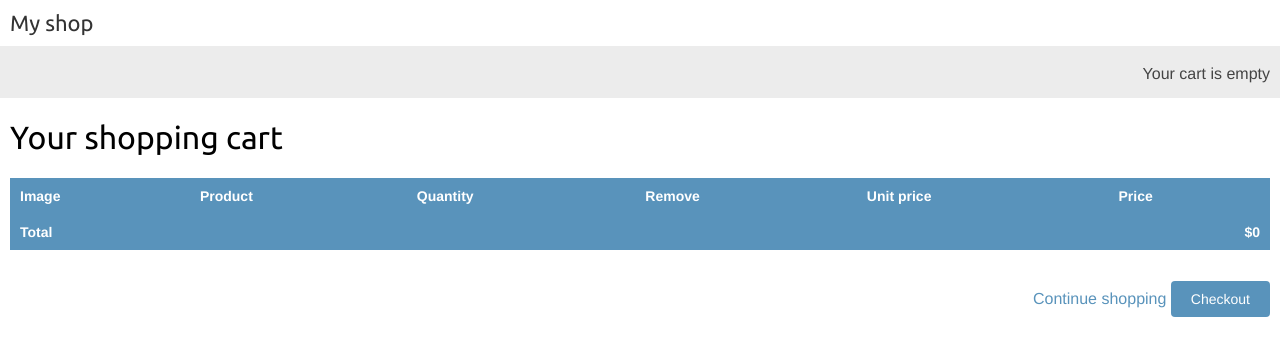
After one commit to artemyev1003/online_shop, a Django app: page /cart/ in a window 1280 px wide. The commit adds this page. Shown: the top 356 px of the page. Run offline with Django 4.2, Linux system fonts and the light colour scheme.

Commit message:
Added basic cart functionality

```diff
--- a/cart/cart.py
+++ b/cart/cart.py
@@ -1,6 +1,6 @@
 from decimal import Decimal
 from django.conf import settings
-from myshop.shop.models import Product
+from shop.models import Product
 
 
 class Cart:
@@ -49,9 +49,49 @@ class Cart:
 
     def remove(self, product: Product):
         """
-        Removes a product from a cart
+        Remove a product from the cart
         """
         product_id = str(product.id)
         if product_id in self.cart:
             del self.cart[product_id]
             self.save()
+
+    def __iter__(self):
+        """
+        Iterate over the items in the cart and
+        get the products from the database.
+        The method allows you to easily iterate over the items
+        in the cart in views and templates.
+        """
+        # Get products ids from the cart dictionary
+        products_ids = self.cart.keys()
+        # Get the product objects from the database
+        products = Product.objects.filter(id__in=products_ids)
+
+        cart = self.cart.copy()
+        for product in products:
+            cart[str(product.id)]["product"] = product
+
+        for item in cart.values():
+            item["price"] = Decimal(item["price"])
+            item["total_price"] = item["price"] * item["quantity"]
+            yield item
+
+    def __len__(self):
+        """
+        Counts the total number of the items in the cart
+        """
+        return sum(item["quantity"] for item in self.cart.values())
+
+    def get_total_price(self):
+        """
+        Calculates the total cost of the items in the cart
+        """
+        return sum(Decimal(item["price"]) * item["quantity"] for item in self.cart.values())
+
+    def clear(self):
+        """
+        Remove a cart from the session
+        """
+        del self.session[settings.CART_SESSION_ID]
+        self.save()
--- /dev/null
+++ b/cart/forms.py
@@ -0,0 +1,23 @@
+from django import forms
+
+
+PRODUCT_QUANTITY_CHOICES = [(i, str(i)) for i in range(1, 21)]
+
+
+class CartAddProductForm(forms.Form):
+    """
+    This allows the user to select a quantity between one and 20.
+    You use a TypedChoiceField field with coerce=int to convert
+    the input into an integer.
+    """
+    quantity = forms.TypedChoiceField(choices=PRODUCT_QUANTITY_CHOICES,
+                                      coerce=int)
+
+    """
+    This allows you to indicate whether the quantity has to be added to any
+    existing quantity in the cart for this product (False), or whether the existing
+    quantity has to be overridden with the given quantity (True).
+    """
+    override = forms.BooleanField(required=False,
+                                  initial=False,
+                                  widget=forms.HiddenInput)
--- /dev/null
+++ b/cart/templates/cart/detail.html
@@ -0,0 +1,70 @@
+<!--This is the template that is used to display the cart's contents.
+It contains a table with the items stored in the current cart.
+You allow users to change the quantity of the selected products using
+a form that is posted to the cart_add view.
+You also allow users to remove items from the cart by providing a
+Remove button for each of them. Finally, you use an HTML form with
+an action attribute that points to the cart_remove URL
+including the product ID.-->
+
+
+
+{% extends "shop/base.html" %}
+{% load static %}
+
+{% block title %}
+Your shopping cart
+{% endblock %}
+
+{% block content %}
+<h1>Your shopping cart</h1>
+<table class="cart">
+    <thead>
+    <tr>
+        <th>Image</th>
+        <th>Product</th>
+        <th>Quantity</th>
+        <th>Remove</th>
+        <th>Unit price</th>
+        <th>Price</th>
+    </tr>
+    </thead>
+    <tbody>
+    {% for item in cart %}
+    {% with product=item.product %}
+    <tr>
+        <td>
+            <a href="{{ product.get_absolute_url }}">
+                <img src="{% if product.image %}{{ product.image.url }}
+                {% else %}{% static 'img/no_image.png' %}{% endif %}">
+            </a>
+        </td>
+        <td>{{ product.name }}</td>
+        <td>{{ item.quantity }}</td>
+        <td>
+            <form action="{% url 'cart:cart_remove' product.id %}" method="post">
+                <input type="submit" value="Remove">
+                {% csrf_token %}
+            </form>
+        </td>
+        <td class="num">${{ item.price }}</td>
+        <td class="num">${{ item.total_price }}</td>
+    </tr>
+    {% endwith %}
+    {% endfor %}
+    <tr class="total">
+        <td>Total</td>
+        <td colspan="4"></td>
+        <td class="num">${{ cart.get_total_price }}</td>
+    </tr>
+    </tbody>
+</table>
+<p class="text-right">
+    <a href="{% url 'shop:product_list' %}" class="button-light">
+        Continue shopping
+    </a>
+    <a href="#" class="button">
+        Checkout
+    </a>
+</p>
+{% endblock %}
--- /dev/null
+++ b/cart/urls.py
@@ -0,0 +1,11 @@
+from django.urls import path
+from . import views
+
+
+app_name = "cart"
+
+urlpatterns = [
+    path("", views.cart_detail, name="cart_detail"),
+    path("add/<int:product_id>", views.cart_add, name="cart_add"),
+    path("remove/<int:product_id>", views.cart_remove, name="cart_remove"),
+]
--- a/cart/views.py
+++ b/cart/views.py
@@ -1,3 +1,45 @@
-from django.shortcuts import render
+from django.shortcuts import render, redirect, get_object_or_404
+from django.views.decorators.http import require_POST
+from shop.models import Product
+from .cart import Cart
+from .forms import CartAddProductForm
 
-# Create your views here.
+
+@require_POST
+def cart_add(request, product_id):
+    """
+    The view for adding products to the cart or updating quantities
+    for existing products. The require_POST decorator is used to allow
+    only POST requests. The view receives the product ID as a parameter.
+    The Product instance is retrieved with the given ID and validate CartAddProductForm.
+    If the form is valid, you either add or update the product in the cart.
+    The view redirects to the cart_detail URL.
+    """
+    cart = Cart(request)
+    product = get_object_or_404(Product, id=product_id)
+    form = CartAddProductForm(request.POST)
+    if form.is_valid():
+        cd = form.cleaned_data
+        cart.add(product=product,
+                 quantity=cd["quantity"],
+                 override_quantity=cd["override"])
+        return redirect("cart:cart_detail")
+
+
+@require_POST
+def cart_remove(request, product_id):
+    """
+    The require_POST decorator is used to allow only POST requests.
+    Retrieves the Product instance with the given ID
+    and removes the product from the cart.
+    Then, redirects the user to the cart_detail URL.
+    """
+    cart = Cart(request)
+    product = get_object_or_404(Product, id=product_id)
+    cart.remove(product)
+    return redirect("cart:cart_detail")
+
+
+def cart_detail(request):
+    cart = Cart(request)
+    return render(request, "cart/detail.html", {"cart": cart})
--- a/myshop/settings.py
+++ b/myshop/settings.py
@@ -12,6 +12,10 @@ https://docs.djangoproject.com/en/4.1/ref/settings/
 
 import os
 from pathlib import Path
+from dotenv import load_dotenv
+
+
+load_dotenv()
 
 # Build paths inside the project like this: BASE_DIR / 'subdir'.
 BASE_DIR = Path(__file__).resolve().parent.parent
@@ -21,7 +25,7 @@ BASE_DIR = Path(__file__).resolve().parent.parent
 # See https://docs.djangoproject.com/en/4.1/howto/deployment/checklist/
 
 # SECURITY WARNING: keep the secret key used in production secret!
-SECRET_KEY = 'django-insecure-acn*jgsbg)yr$p8)&426&yh8gfj5db4v#!spyt3n%wvj9np8g1'
+SECRET_KEY = os.environ.get('SECRET_KEY')
 
 # SECURITY WARNING: don't run with debug turned on in production!
 DEBUG = True
--- a/myshop/urls.py
+++ b/myshop/urls.py
@@ -20,6 +20,7 @@ from django.conf.urls.static import static
 
 urlpatterns = [
     path('admin/', admin.site.urls),
+    path("cart/", include("cart.urls", namespace="cart")),
     path("", include("shop.urls", namespace="shop"))
 ]
 if settings.DEBUG:
--- /dev/null
+++ b/requirements.txt
@@ -0,0 +1,6 @@
+asgiref==3.6.0
+Django==4.1.5
+Pillow==9.4.0
+psycopg2==2.9.5
+python-dotenv==0.21.1
+sqlparse==0.4.3
--- a/shop/templates/shop/product/detail.html
+++ b/shop/templates/shop/product/detail.html
@@ -16,6 +16,11 @@
         </a>
     </h2>
     <p class="price">${{ product.price }}</p>
+    <form action="{% url 'cart:cart_add' product.id %}" method="post">
+        {{ cart_product_form }}
+        {% csrf_token %}
+        <input type="submit" value="Add to cart">
+    </form>
     {{ product.description|linebreaks }}
 </div>
 {% endblock %}
--- a/shop/views.py
+++ b/shop/views.py
@@ -1,4 +1,5 @@
 from django.shortcuts import render, get_object_or_404
+from cart.forms import CartAddProductForm
 from .models import Product, Category
 
 
@@ -21,6 +22,8 @@ def product_detail(request, id, slug):
                                 available=True,
                                 id=id,
                                 slug=slug)
+    cart_product_form = CartAddProductForm()
     return render(request,
                   "shop/product/detail.html",
-                  {"product": product})
+                  {"product": product,
+                   "cart_product_form": cart_product_form})
```
